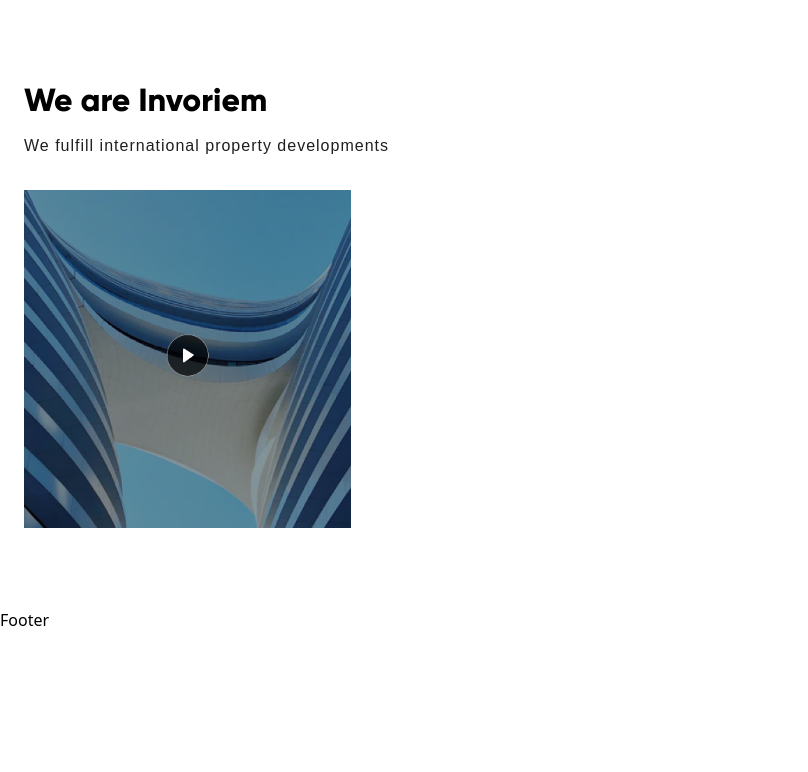
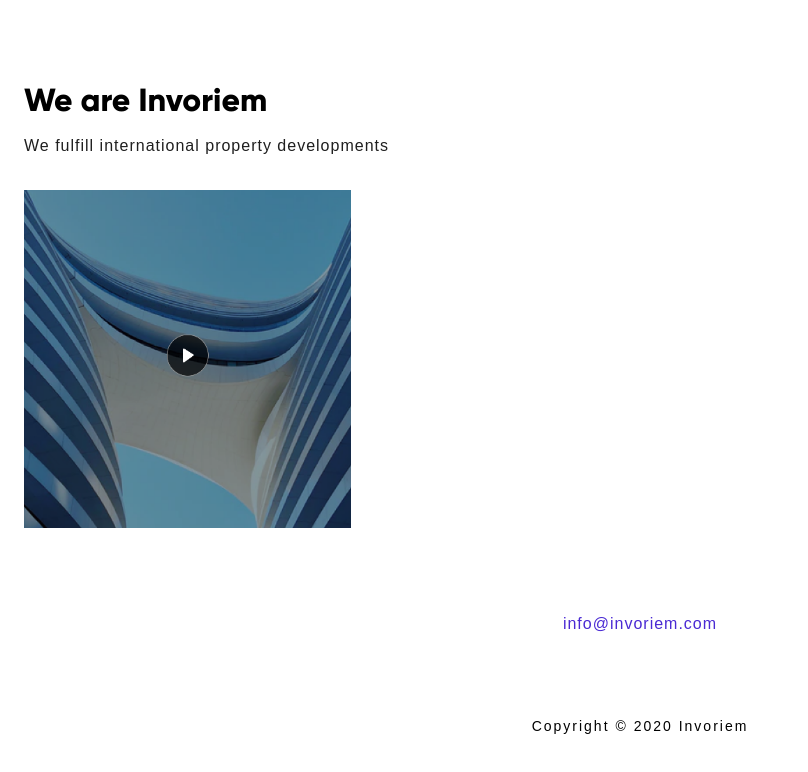
Before and after one commit to zoharkiks/invorium, a Next.js app: page / in a window 1280 px wide. Shown: the part 1258-2030 px from the top of the page, without its empty margins (0-808 px from the left). Before the commit the page ends 1890 px from the top, so only its background shows below. Built offline with nearby package versions, Linux system fonts and the light colour scheme; some icons are missing.

Commit message:
finished footer-mob

```diff
--- a/components/Footer.tsx
+++ b/components/Footer.tsx
@@ -1,8 +1,18 @@
+import { Icon } from '@iconify/react'
 import React from 'react'
 
 const Footer = () => {
   return (
-    <div>Footer</div>
+    <div className='flex flex-col justify-center items-center'>
+      <a className='text-[#4A2AD3] font-gilmedium tracking-[1px] leading-8 mb-4' >info@invoriem.com</a>
+      <div className="flex justify-center space-x-6 text-[#1F1F1F] mb-8">
+      <Icon className='h-6 w-6'  icon="ant-design:instagram-filled" />
+      <Icon className='h-6 w-6'icon="typcn:social-facebook" />
+      <Icon className='h-6 w-6' icon="typcn:social-twitter" />
+      <Icon className='h-6 w-6' icon="typcn:social-linkedin" />
+      </div>
+      <span className="font-gilmedium text-sm tracking-[2px] leading-7">Copyright © 2020 Invoriem </span>
+    </div>
   )
 }
 
--- a/pages/index.tsx
+++ b/pages/index.tsx
@@ -6,7 +6,7 @@
 
 const Home: NextPage = () => {
   return (
-    <div className="">
+    <div className="pb-8">
       <Head>
         <title>Invorum</title>
         <link rel="icon" href="/favicon.ico" />
```
